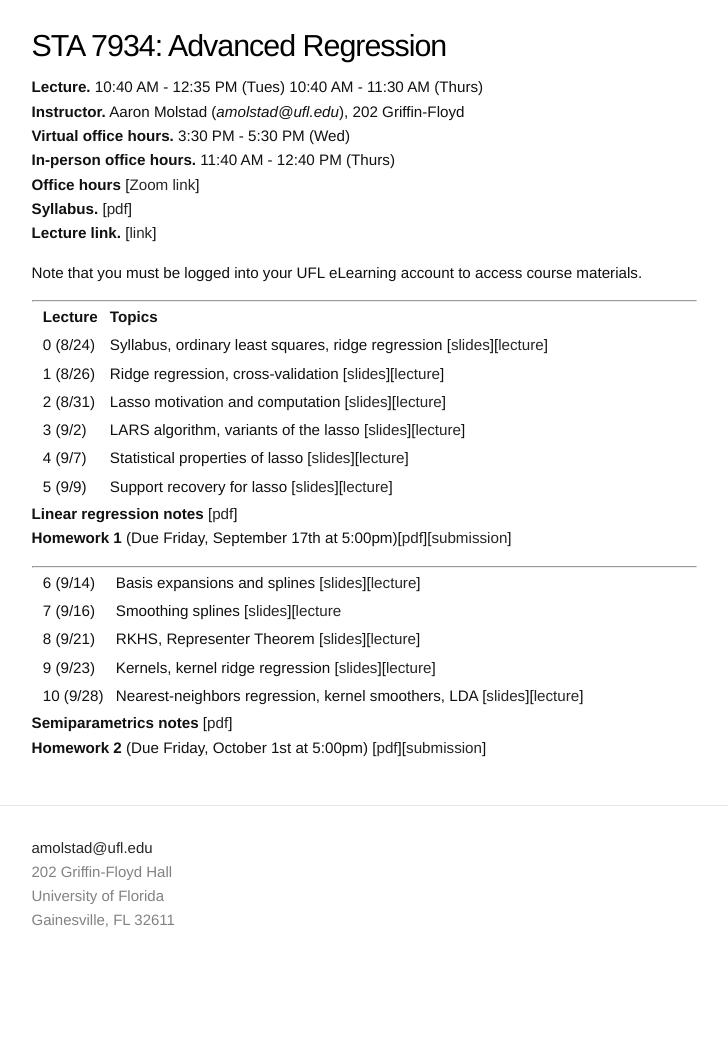
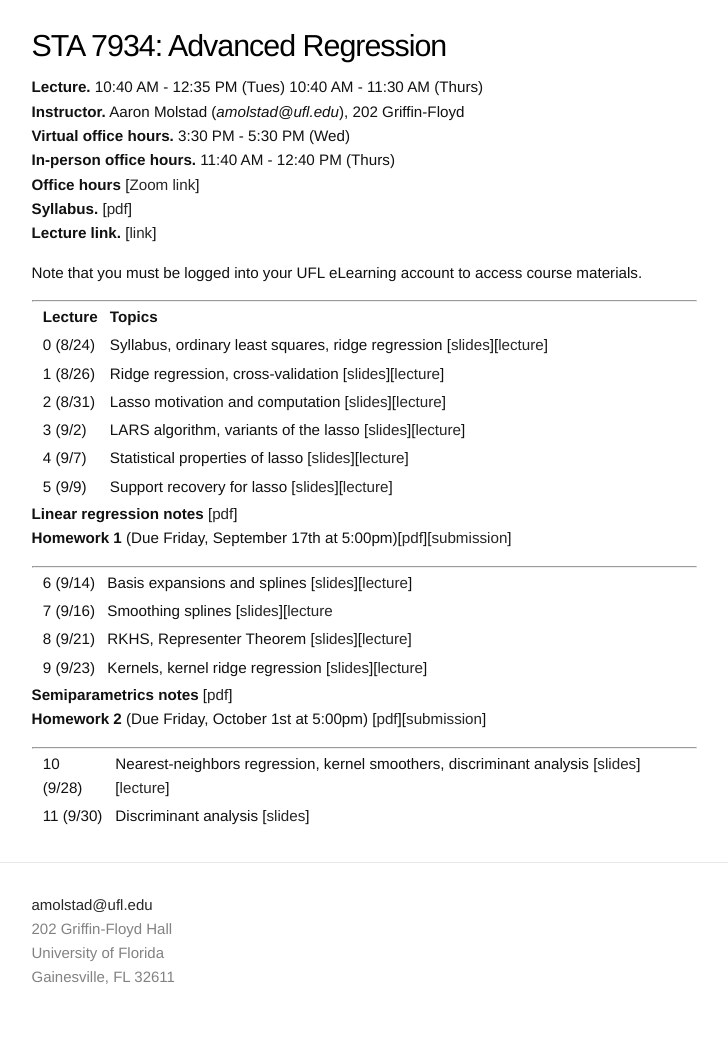
Before and after one commit to ajmolstad/ajmolstad.github.io, a Jekyll site: the page built from F21_STA7934.md, in a window 1280 px wide. Shown: the whole page, without its empty margins (276-1004 px from the left). Built offline with Jekyll 4.4.1, drawn with Linux system fonts in a browser that asks for light colours; before the commit the page ends 992 px from its top, so only the background shows below that.

Commit message:
Update F21_STA7934.md

```diff
--- a/F21_STA7934.md
+++ b/F21_STA7934.md
@@ -34,8 +34,13 @@ Note that you must be logged into your UFL eLearning account to access course ma
  || 7 (9/16) || Smoothing splines [[slides](https://ufl.instructure.com/files/62208820/download?download_frd=1)][[lecture](https://ufl.instructure.com/courses/437665/files?preview=62253084)||
  || 8 (9/21) || RKHS, Representer Theorem [[slides](https://ufl.instructure.com/files/62356702/download?download_frd=1)][[lecture](https://ufl.instructure.com/courses/437665/files?preview=62372710)] ||
  || 9 (9/23) || Kernels, kernel ridge regression [[slides](https://ufl.instructure.com/files/62422720/download?download_frd=1)][[lecture](https://ufl.instructure.com/files/62534506/download?download_frd=1)]||
- || 10 (9/28) || Nearest-neighbors regression, kernel smoothers, LDA [[slides](https://ufl.instructure.com/files/62577671/download?download_frd=1)][[lecture](https://ufl.instructure.com/files/62646214/download?download_frd=1)]||
+
 
 
 **Semiparametrics notes** [[pdf](https://ufl.instructure.com/files/62372837/download?download_frd=1)]
 **Homework 2** (Due Friday, October 1st at 5:00pm) [[pdf](https://ufl.instructure.com/files/62577661/download?download_frd=1)][[submission](https://ufl.instructure.com/courses/437665/assignments/4900613)]
+
+-----------------
+
+|| 10 (9/28) || Nearest-neighbors regression, kernel smoothers, discriminant analysis [[slides](https://ufl.instructure.com/files/62577671/download?download_frd=1)][[lecture](https://ufl.instructure.com/files/62646214/download?download_frd=1)]||
+ || 11 (9/30) || Discriminant analysis [[slides](https://ufl.instructure.com/files/62672305/download?download_frd=1)] ||
```
